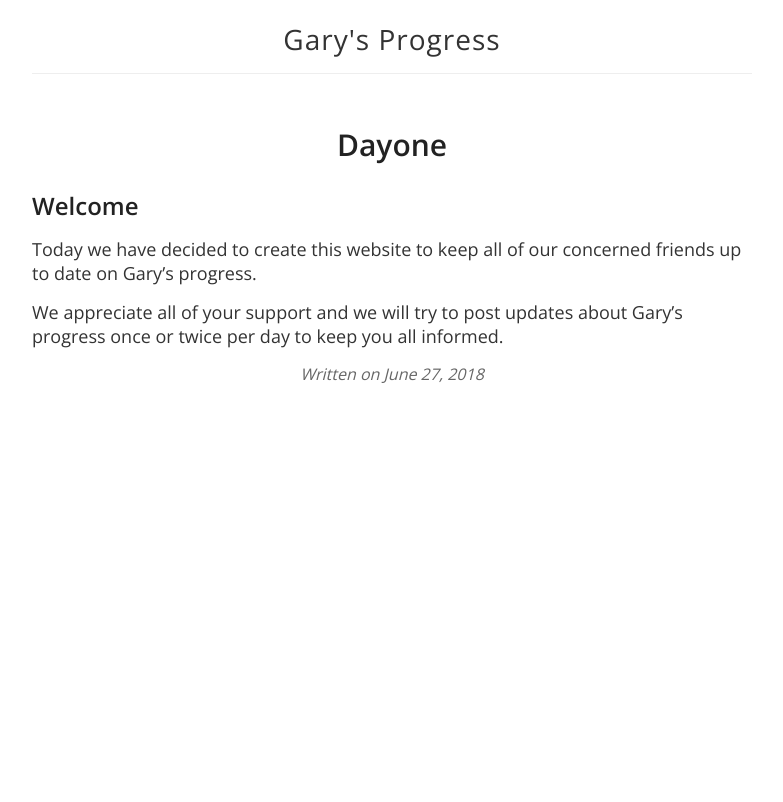
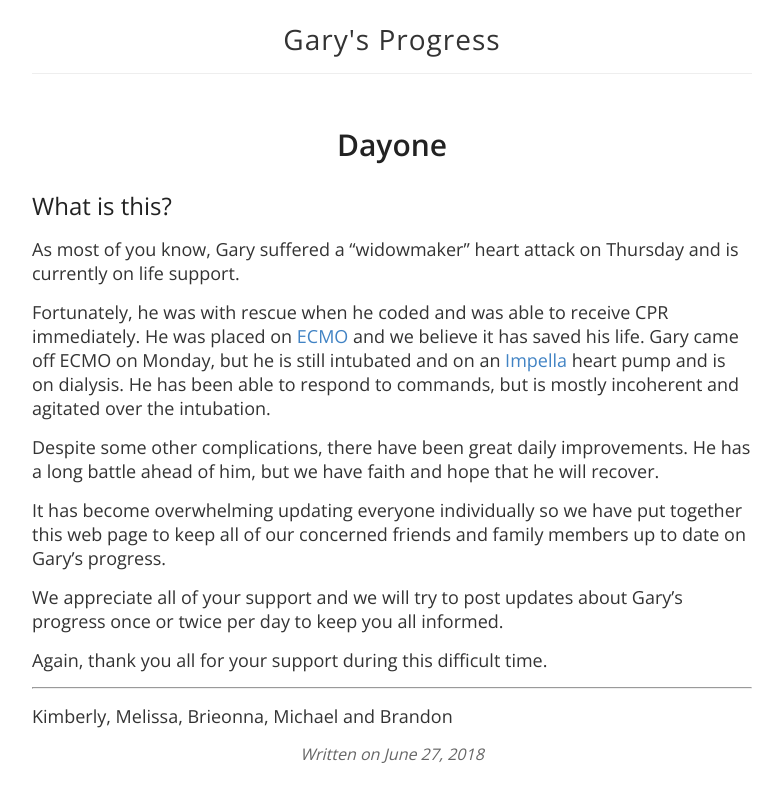
Before and after one commit to garysprogress/garysprogress.github.io, a Jekyll site: the page built from _posts/2018-6-27-DayOne.md, in a window 1280 px wide. Shown: the top 802 px of the page, without its empty margins (248-1031 px from the left). Built offline with Jekyll 4.4.1, drawn with Linux system fonts in a browser that asks for light colours.

Commit message:
First post

```diff
--- a/_posts/2018-6-27-DayOne.md
+++ b/_posts/2018-6-27-DayOne.md
@@ -2,8 +2,24 @@
 layout: post
 ---
 
-## Welcome
+## What is this?
 
-Today we have decided to create this website to keep all of our concerned friends up to date on Gary's progress.
+As most of you know, Gary suffered a "widowmaker" heart attack on Thursday and is currently on life support.
+
+Fortunately, he was with rescue when he coded and was able to receive CPR immediately. He was placed on [ECMO](https://www.chop.edu/treatments/extracorporeal-membrane-oxygenation-ecmo) and we believe it has saved his life. Gary came off ECMO on Monday, but he is still intubated and on an [Impella](http://www.abiomed.com/impella) heart pump and is on dialysis. He has been able to respond to commands, but is mostly incoherent and agitated over the intubation.
+
+Despite some other complications, there have been great daily improvements. He has a long battle ahead of him, but we have faith and hope that he will recover.
+
+It has become overwhelming updating everyone individually so we have put together this web page to keep all of our concerned friends and family members up to date on Gary's progress.
 
 We appreciate all of your support and we will try to post updates about Gary's progress once or twice per day to keep you all informed.
+
+Again, thank you all for your support during this difficult time.
+
+---
+
+Kimberly, Melissa, Brieonna, Michael and Brandon
+
+<!-- <br/>
+
+--- -->
--- a/style.scss
+++ b/style.scss
@@ -67,6 +67,7 @@ h1 {
 
 h2 {
   font-size: 24px;
+  font-weight: 400;
 }
 
 h3 {
@@ -82,11 +83,11 @@ p {
   margin: 15px 0;
   text-align: left;
   font-size: 18px;
-  font-weight: 400;
+  font-weight: 300;
 }
 
 time {
-  font-weight: 600;
+  font-weight: 400;
   font-size: 18px;
 }
 
```
Also changed, not shown: 4 other files.
